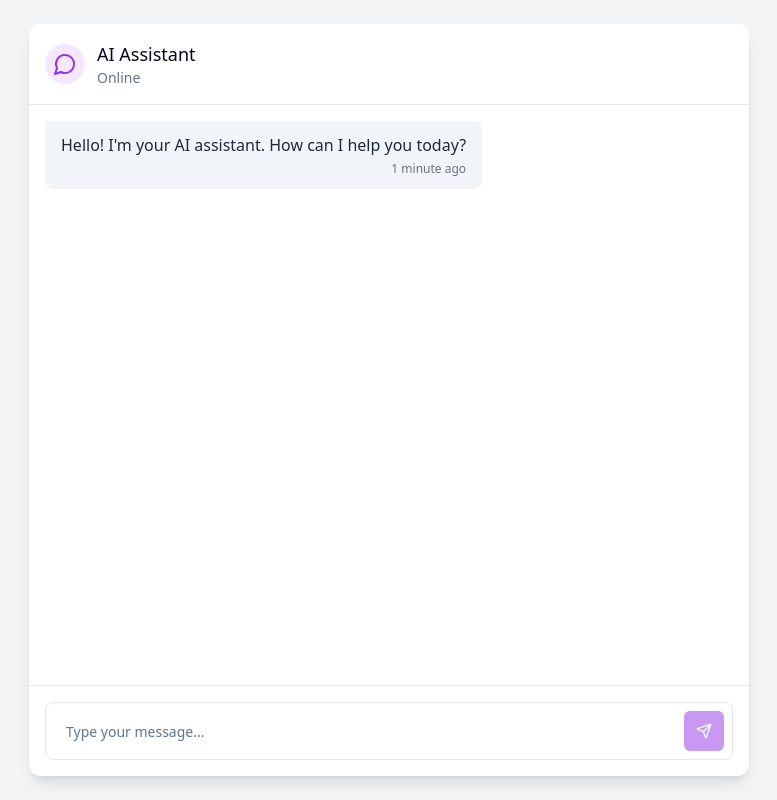
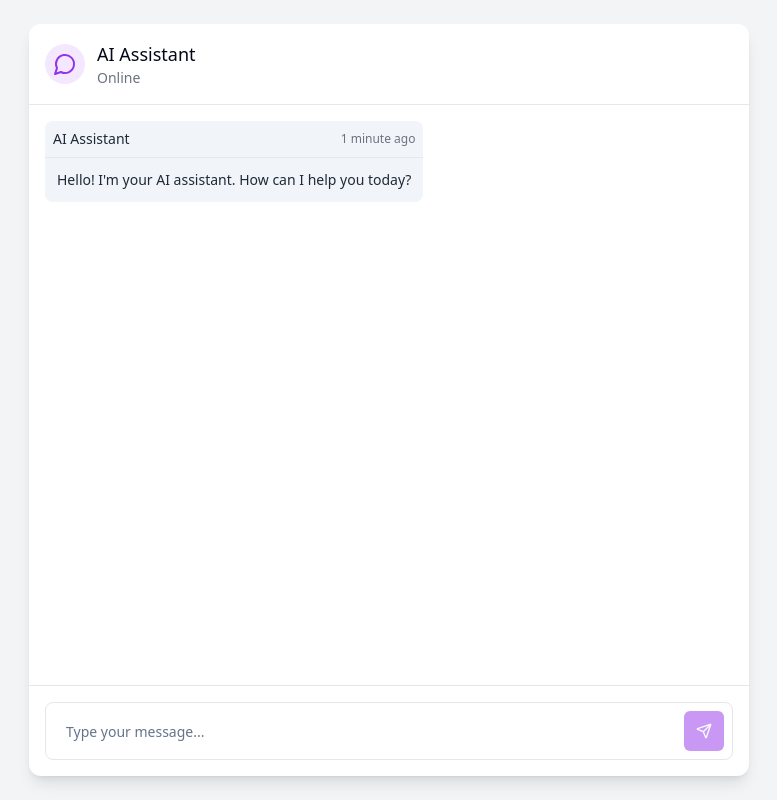
Before and after one commit to batprem/chatmock-interface, a React (Vite) app: page / in a window 1280 px wide. Shown: the whole page, without its empty margins (251-1028 px from the left). Built offline with nearby package versions, Linux system fonts and the light colour scheme.

Commit message:
Display response as table
The chatbot response is displayed as a table.

```diff
--- a/src/components/ChatMessage.tsx
+++ b/src/components/ChatMessage.tsx
@@ -2,6 +2,7 @@
 import { Message } from "@/services/chatService";
 import { cn } from "@/lib/utils";
 import { formatDistanceToNow } from "date-fns";
+import { Table, TableBody, TableCell, TableRow } from "@/components/ui/table";
 
 interface ChatMessageProps {
   message: Message;
@@ -21,18 +22,29 @@ const ChatMessage = ({ message }: ChatMessageProps) => {
     >
       <div
         className={cn(
-          "max-w-[80%] md:max-w-[70%] px-4 py-3 rounded-lg",
+          "max-w-[80%] md:max-w-[70%] rounded-lg overflow-hidden",
           isUser
-            ? "bg-chat-user-bubble text-gray-800 rounded-tr-none"
-            : "bg-chat-bot-bubble text-gray-800 rounded-tl-none"
+            ? "bg-chat-user-bubble text-gray-800"
+            : "bg-chat-bot-bubble text-gray-800"
         )}
       >
-        <div className="text-sm md:text-base whitespace-pre-wrap break-words">
-          {message.content}
-        </div>
-        <div className="text-xs text-gray-500 mt-1 text-right">
-          {timeAgo}
-        </div>
+        <Table>
+          <TableBody>
+            <TableRow className="border-b border-gray-200">
+              <TableCell className="font-medium p-2">
+                {isUser ? "You" : "AI Assistant"}
+              </TableCell>
+              <TableCell className="text-right text-xs text-gray-500 p-2">
+                {timeAgo}
+              </TableCell>
+            </TableRow>
+            <TableRow>
+              <TableCell colSpan={2} className="p-3 whitespace-pre-wrap break-words">
+                {message.content}
+              </TableCell>
+            </TableRow>
+          </TableBody>
+        </Table>
       </div>
     </div>
   );
--- a/src/components/TypingIndicator.tsx
+++ b/src/components/TypingIndicator.tsx
@@ -1,15 +1,31 @@
 
-import { cn } from "@/lib/utils";
+import { Table, TableBody, TableCell, TableRow } from "@/components/ui/table";
 
 const TypingIndicator = () => {
   return (
     <div className="flex justify-start mb-4 animate-fade-in">
-      <div className="bg-chat-bot-bubble text-gray-800 px-4 py-3 rounded-lg rounded-tl-none">
-        <div className="flex space-x-2">
-          <div className="w-2 h-2 rounded-full bg-gray-400 animate-typing-dot"></div>
-          <div className="w-2 h-2 rounded-full bg-gray-400 animate-typing-dot [animation-delay:0.2s]"></div>
-          <div className="w-2 h-2 rounded-full bg-gray-400 animate-typing-dot [animation-delay:0.4s]"></div>
-        </div>
+      <div className="bg-chat-bot-bubble text-gray-800 rounded-lg overflow-hidden max-w-[80%] md:max-w-[70%]">
+        <Table>
+          <TableBody>
+            <TableRow className="border-b border-gray-200">
+              <TableCell className="font-medium p-2">
+                AI Assistant
+              </TableCell>
+              <TableCell className="text-right text-xs text-gray-500 p-2">
+                now
+              </TableCell>
+            </TableRow>
+            <TableRow>
+              <TableCell colSpan={2} className="p-3">
+                <div className="flex space-x-2">
+                  <div className="w-2 h-2 rounded-full bg-gray-400 animate-typing-dot"></div>
+                  <div className="w-2 h-2 rounded-full bg-gray-400 animate-typing-dot [animation-delay:0.2s]"></div>
+                  <div className="w-2 h-2 rounded-full bg-gray-400 animate-typing-dot [animation-delay:0.4s]"></div>
+                </div>
+              </TableCell>
+            </TableRow>
+          </TableBody>
+        </Table>
       </div>
     </div>
   );
--- a/src/services/chatService.ts
+++ b/src/services/chatService.ts
@@ -18,7 +18,7 @@ export const INITIAL_MESSAGES = [
   {
     id: "1",
     content: "Hello! I'm your AI assistant. How can I help you today?",
-    sender: "bot",
+    sender: "bot" as const,
     timestamp: new Date(Date.now() - 60000).toISOString()
   }
 ];
@@ -44,7 +44,7 @@ export const sendMessage = async (message: string): Promise<Message> => {
       resolve({
         id: Date.now().toString(),
         content: BOT_RESPONSES[responseIndex],
-        sender: "bot",
+        sender: "bot" as const,
         timestamp: new Date().toISOString()
       });
     }, RESPONSE_DELAY);
```
